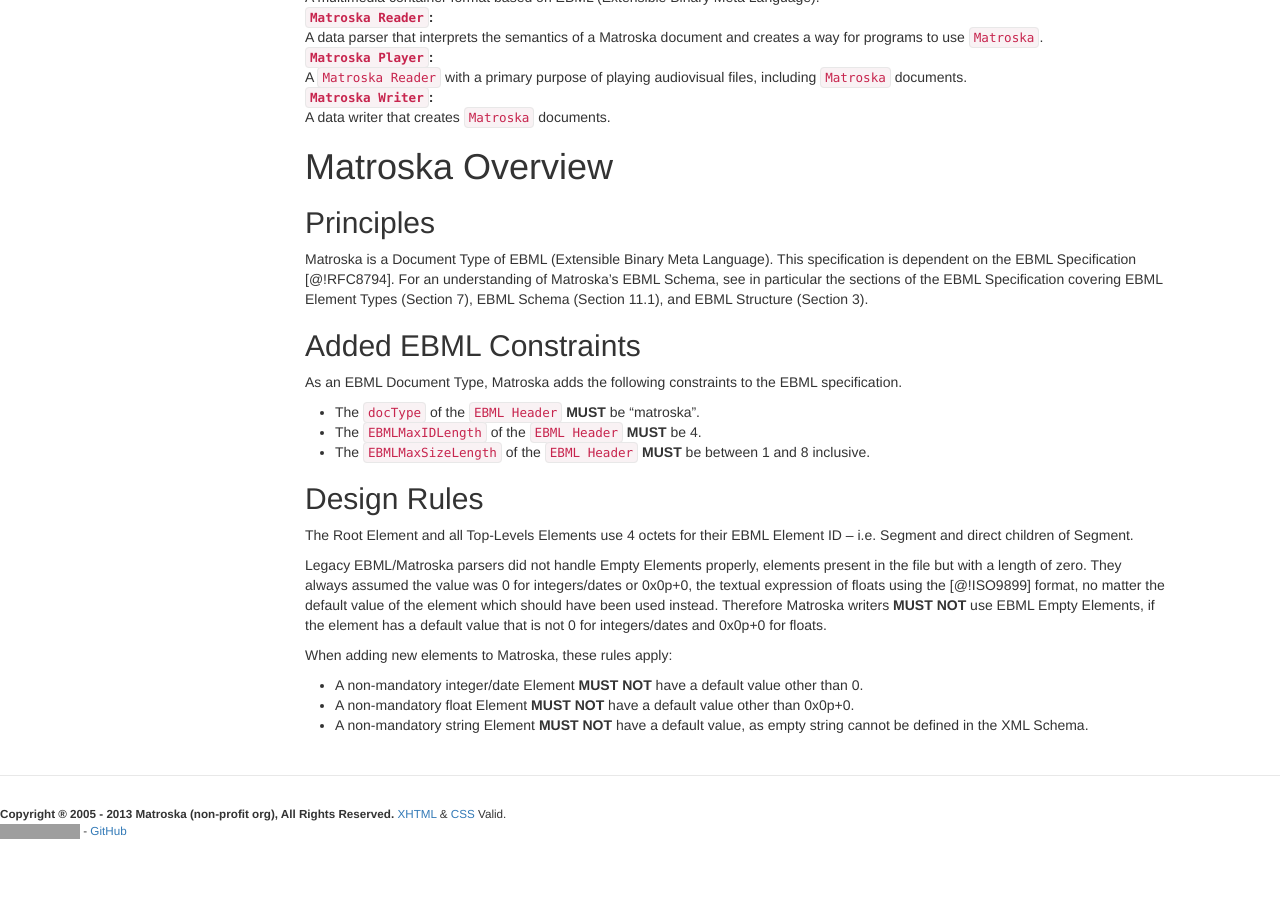
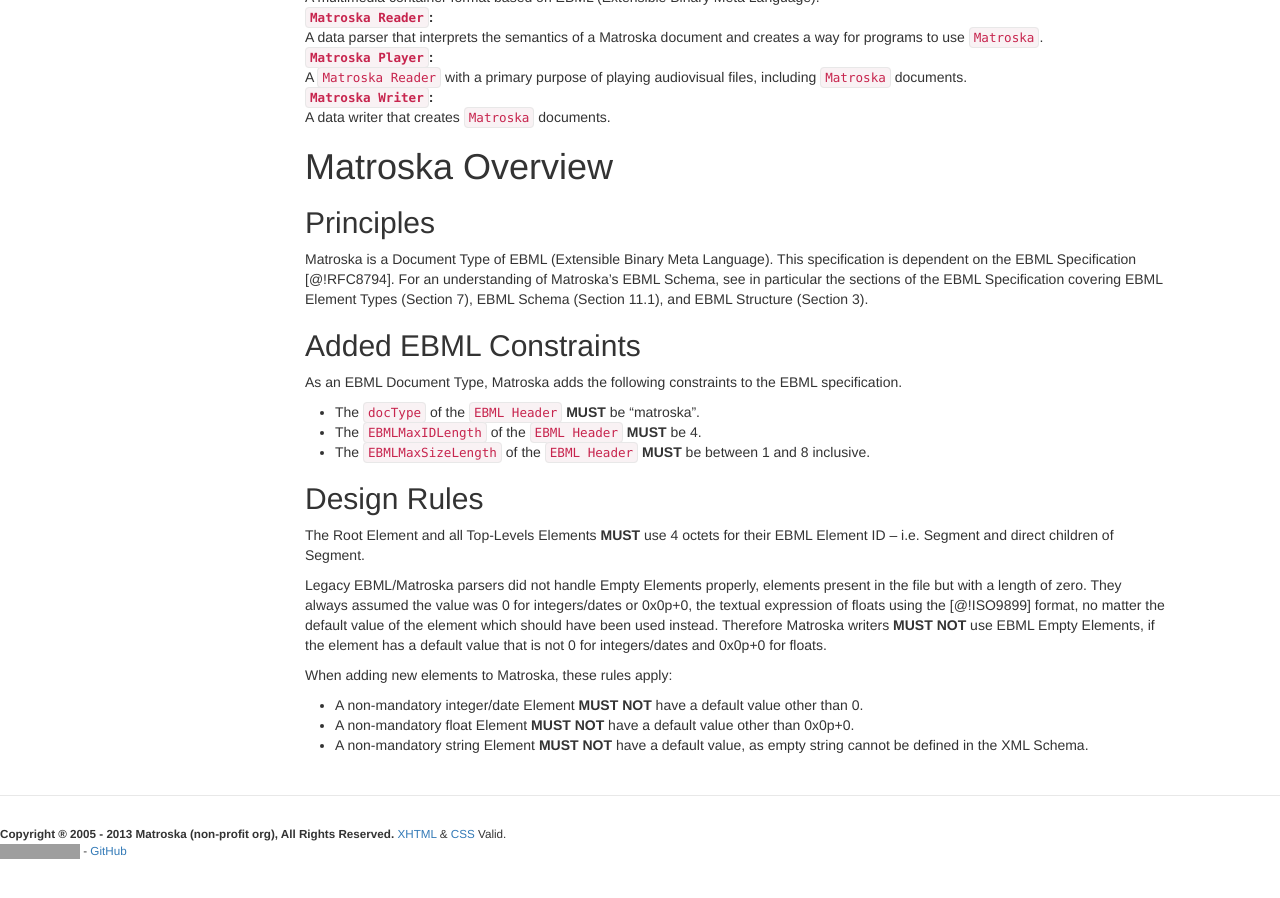
Before and after one commit to ietf-wg-cellar/matroska-specification, a Jekyll site: the page built from index_matroska.md, in a window 1280 px wide and 900 px high, scrolled down 1104 px. Built offline with Jekyll 4.4.1, drawn with Linux system fonts in a browser that asks for light colours; our own code applies the rules of GitHub Pages for plain Markdown files; grey boxes are pictures that could not be loaded.

Commit message:
make top-level elements ID 4-octets long
Fixes #725

```diff
--- a/ebml_matroska.xml
+++ b/ebml_matroska.xml
@@ -14,7 +14,7 @@
     <documentation lang="en" purpose="definition">Contains a single seek entry to an EBML Element.</documentation>
     <extension type="webmproject.org" webm="1"/>
   </element>
-  <element name="SeekID" path="\Segment\SeekHead\Seek\SeekID" id="0x53AB" type="binary" length="&lt;= 4" minOccurs="1" maxOccurs="1">
+  <element name="SeekID" path="\Segment\SeekHead\Seek\SeekID" id="0x53AB" type="binary" length="4" minOccurs="1" maxOccurs="1">
     <documentation lang="en" purpose="definition">The binary EBML ID of a Top-Level Element.</documentation>
     <extension type="webmproject.org" webm="1"/>
   </element>
--- a/index_matroska.md
+++ b/index_matroska.md
@@ -118,7 +118,7 @@
 
 ## Design Rules
 
-The Root Element and all Top-Levels Elements use 4 octets for their EBML Element ID -- i.e. Segment and direct children of Segment.
+The Root Element and all Top-Levels Elements **MUST** use 4 octets for their EBML Element ID -- i.e. Segment and direct children of Segment.
 
 Legacy EBML/Matroska parsers did not handle Empty Elements properly, elements present in the file but with a length of zero.
 They always assumed the value was 0 for integers/dates or 0x0p+0, the textual expression of floats using the [@!ISO9899] format, no matter the default value of the element which should have been used instead.
```
Also changed, not shown: ordering.md (+2 -0 lines).
